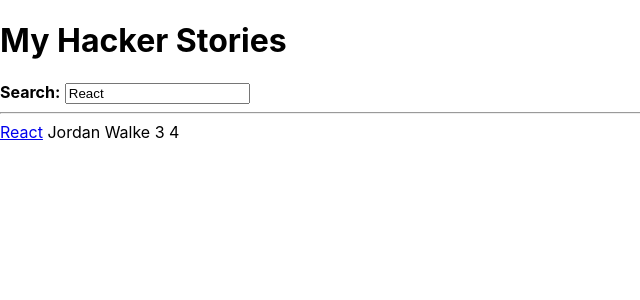
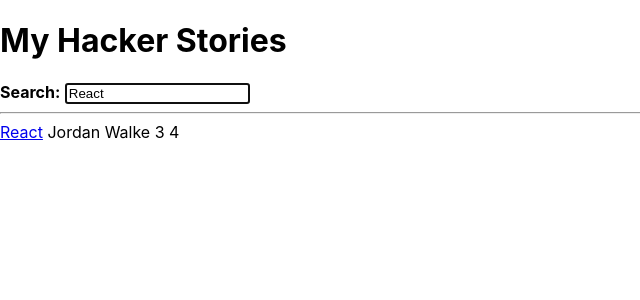
Before and after one commit to darren-stoll/TRRR-hacker-stories, a React (Create React App) app: page / in a window 1280 px wide. Shown: the top 300 px of the page, without its empty margins (0-640 px from the left). Built offline with nearby package versions, Linux system fonts and the light colour scheme.

Commit message:
Imperative React
I have no idea what I did, as refs are a brand new concept to me.

```diff
--- a/src/App.js
+++ b/src/App.js
@@ -78,7 +78,7 @@ const App = () => {
     <div>
       <h1>My Hacker Stories</h1>
 
-      <InputWithLabel id="search" value={searchTerm} onInputChange={handleSearch}>
+      <InputWithLabel id="search" value={searchTerm} isFocused onInputChange={handleSearch}>
         <strong>Search:</strong>
       </InputWithLabel>
 
@@ -90,12 +90,22 @@ const App = () => {
   );
 };
 
-const InputWithLabel = ({ id, type="text", value, onInputChange, children }) => (
-  <>
-    <label htmlFor={id}>{children}</label>&nbsp;
-    <input id={id} type={type} value={value} onChange={onInputChange} />
-  </>
-)
+const InputWithLabel = ({ id, type="text", value, onInputChange, isFocused, children }) => {
+  const inputRef = React.useRef();
+
+  React.useEffect(() => {
+    if (isFocused && inputRef.current) {
+      inputRef.current.focus();
+    }
+  }, [isFocused])
+
+  return(
+    <>
+      <label htmlFor={id}>{children}</label>&nbsp;
+      <input ref={inputRef} id={id} type={type} value={value} onChange={onInputChange} />
+    </>
+  )
+}
 
 const List = ({list}) =>
   list.map((item) => <Item key={item.objectID} item= {item} />);
```
